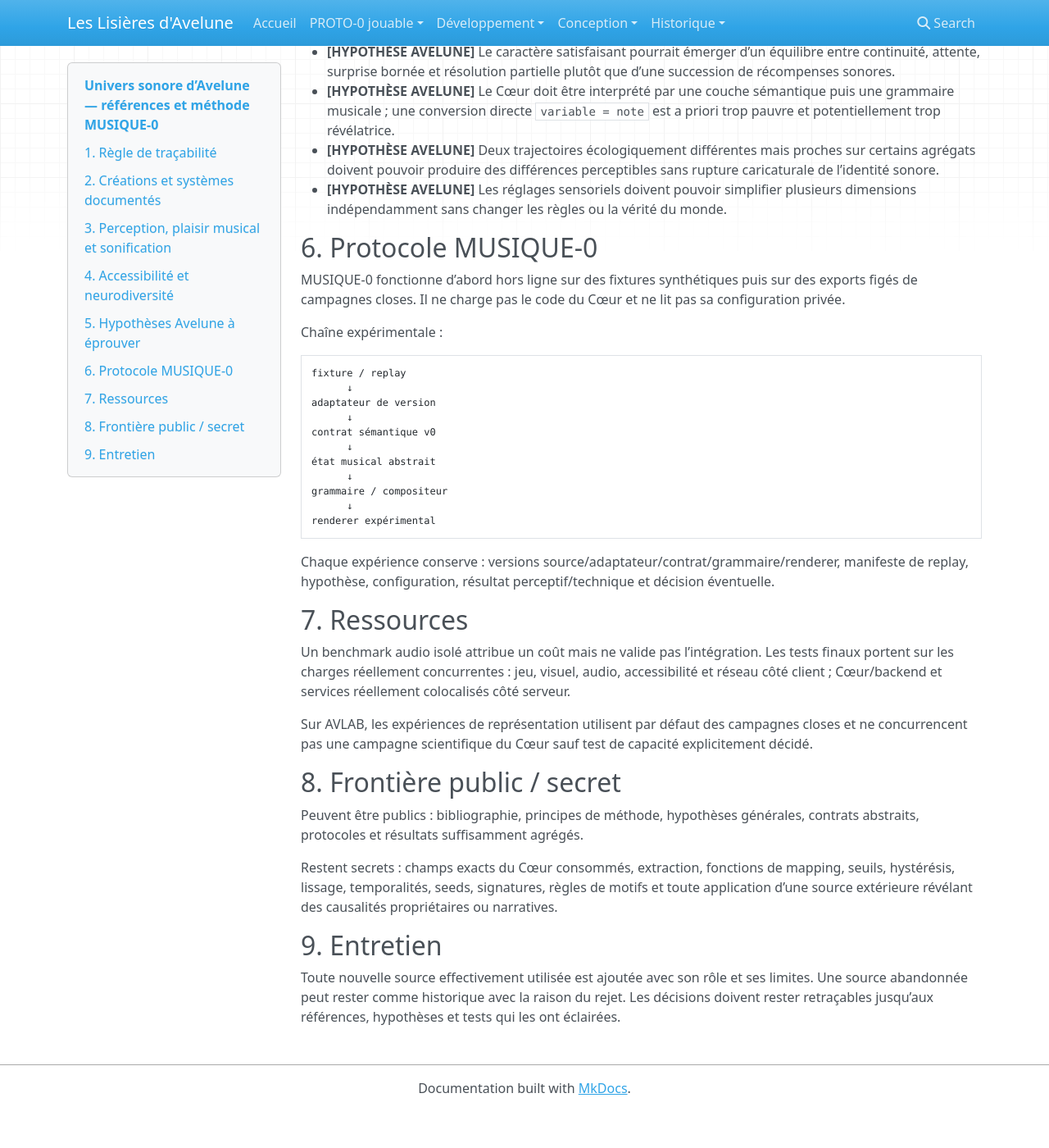
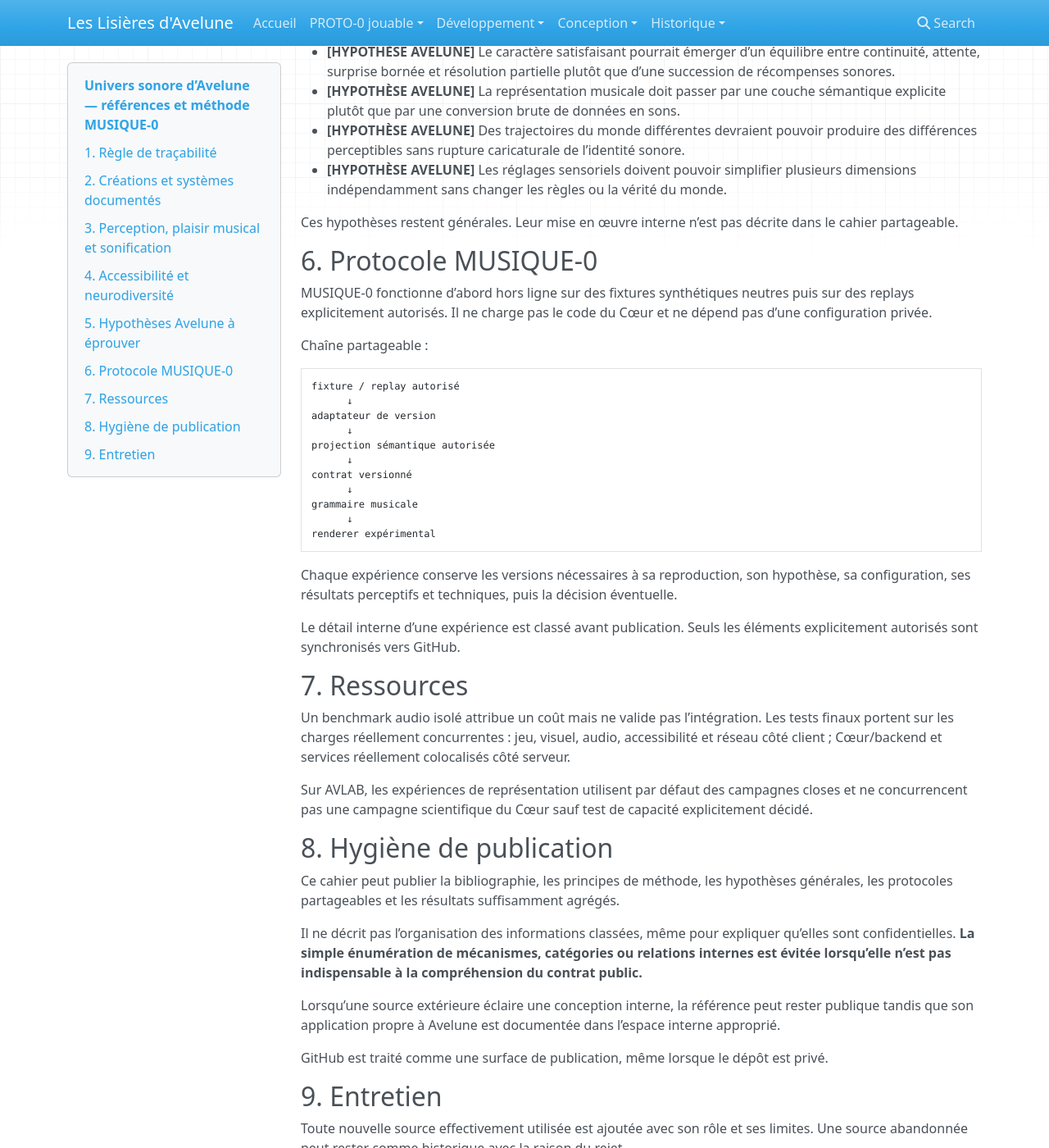
Before and after one commit to Abeliome-Officiel/les-lisieres-avelune, an MkDocs documentation site: the page built from docs/26_univers_sonore_references_methode.md, in a window 1280 px wide and 1400 px high, scrolled down 2694 px. Shown: the whole window at 82% size. Built offline with MkDocs 1.6.1, drawn with Linux system fonts in a browser that asks for light colours; nearby versions of some CDN libraries; before the commit the page ends 4049 px from its top, so only the background shows below that; some of the changed text lies outside the part shown.

Commit message:
docs: aligner les références MUSIQUE-0 avec l'hygiène CODEX

````diff
--- a/docs/26_univers_sonore_references_methode.md
+++ b/docs/26_univers_sonore_references_methode.md
@@ -1,7 +1,7 @@
 # Univers sonore d’Avelune — références et méthode MUSIQUE-0
 
-> **Statut : cahier partageable de recherche — v0.1**
-> Les sources extérieures sont partageables ; leur application exacte aux internes du Cœur peut rester secrète.
+> **Statut : cahier partageable de recherche — v0.2**
+> Les sources extérieures et leur rôle méthodologique peuvent être documentés ici ; seuls les éléments explicitement autorisés à la publication sont décrits.
 
 ## 1. Règle de traçabilité
 
@@ -18,26 +18,26 @@ Une référence n’est jamais une loi par autorité. Un précédent de créatio
 
 ### [RÉFÉRENCE] No Man’s Sky — système musical génératif
 
-Paul Weir, **“The Sound of 'No Man's Sky'”**, GDC 2017, GDC Vault.
+Paul Weir, **“The Sound of 'No Man's Sky'”**, Game Developers Conference, 2017, GDC Vault.
 Source : https://www.gdcvault.com/play/1024067/The-Sound-of-No-Man
 
-Intérêt pour Avelune : précédent d’un système de musique générative réactive associé à un univers procédural et alimenté par du matériau musical composé. La conférence décrit également le travail avec 65daysofstatic pour produire des paysages sonores génératifs.
+Intérêt : précédent documenté d’un système de musique générative associé à un univers procédural et alimenté par du matériau musical composé.
 
-Limite : l’architecture de No Man’s Sky n’est pas transposée telle quelle à Avelune ; le Cœur doit notamment rester indépendant de tout système sonore.
+Limite : l’architecture et l’esthétique de ce système ne sont pas transposées telles quelles à Avelune.
 
 ### [RÉFÉRENCE] Mini Metro — audio procédural
 
 Emily Short, Rich “Disasterpeace” Vreeland, Loren Schmidt, Innes McKendrick, **“Beyond Procedural Horizons: Exploring Different Uses of Procedural Content Generation”**, GDC 2018.
 Source : https://www.gdcvault.com/play/1025069/Beyond-Procedural-Horizons-Exploring-Different
 
-Intérêt : la session documente l’approche audio procédurale de *Mini Metro* comme exemple d’un son façonné par un système plutôt que par une simple lecture de pistes linéaires.
+Intérêt : exemple documenté d’un son façonné par un système plutôt que par une simple succession de pistes linéaires.
 
 ### [RÉFÉRENCE] 65daysofstatic — retour de créateurs
 
 65daysofstatic, **“No Man's Sky: Journeys - NEW ALBUM”**, 27 août 2025.
 Source : https://www.65daysofstatic.com/no-mans-sky-journeys-new-album/
 
-Intérêt : retour rétrospectif sur la création de bibliothèques et paysages sonores conçus pour être génératifs et continuellement changeants. Le retour insiste sur le fait que composer pour un système génératif appelle une logique différente de la composition linéaire.
+Intérêt : retour rétrospectif sur la création de bibliothèques et paysages sonores destinés à des environnements génératifs et continuellement changeants. Il rappelle que composer pour un système génératif appelle une logique différente de la composition linéaire.
 
 ## 3. Perception, plaisir musical et sonification
 
@@ -46,7 +46,7 @@ Intérêt : retour rétrospectif sur la création de bibliothèques et paysages
 Cheung, V. K. M. et al. (2019), **“Uncertainty and Surprise Jointly Predict Musical Pleasure and Amygdala, Hippocampus, and Auditory Cortex Activity”**, *Current Biology* 29(23), 4084–4092.e4.
 DOI : https://doi.org/10.1016/j.cub.2019.09.067
 
-Intérêt : le protocole montre une interaction entre incertitude et surprise dans le plaisir musical.
+Intérêt : le protocole étudié met en évidence une interaction entre incertitude et surprise dans le plaisir musical.
 Limite : ne pas convertir ce résultat en formule universelle du « satisfaisant ».
 
 ### [RÉFÉRENCE] Sonification Handbook / ICAD
@@ -54,7 +54,7 @@ Limite : ne pas convertir ce résultat en formule universelle du « satisfaisant
 Hermann, T.; Hunt, A.; Neuhoff, J. G. (dir.) (2011), **The Sonification Handbook**, Logos Verlag Berlin, ISBN 978-3-8325-2819-5.
 Point d’entrée ICAD : https://icad.org/new-to-auditory-displays/
 
-Intérêt : vocabulaire, méthodes et critères du domaine de la sonification/auditory display ; base méthodologique pour éviter les mappings arbitraires.
+Intérêt : vocabulaire, méthodes et critères du domaine de la sonification et de l’auditory display ; base méthodologique pour éviter des correspondances arbitraires.
 
 ### [RÉFÉRENCE] Information biologique perceptualisée par le son
 
@@ -68,7 +68,7 @@ Intérêt : précédent directement lié à la représentation sonore d’inform
 Ziemer, T.; Schultheis, H. (2022), **“PAMPAS: A PsychoAcoustical Method for the Perceptual Analysis of multidimensional Sonification”**, *Frontiers in Neuroscience* 16:930944.
 DOI : https://doi.org/10.3389/fnins.2022.930944
 
-Intérêt : incite à mesurer résolution perceptive, interférences et hystérésis au lieu de supposer qu’un mapping multidimensionnel est lisible.
+Intérêt : incite à mesurer la résolution perceptive, les interférences et les propriétés perceptives d’une représentation multidimensionnelle plutôt qu’à supposer qu’elle est lisible.
 
 ### [RÉFÉRENCE] Esthétique et mapping de données
 
@@ -91,37 +91,41 @@ Intérêt : une instruction ne doit pas reposer exclusivement sur une caractéri
 Ríos Llamas, C.; Camacho Vega, D. O.; Delgadillo Ramos, M. G. (2026), **“Light and sound hypersensitivity in autism spectrum disorder: a systematic review focusing on age and gender bias”**, *Frontiers in Psychiatry* 17:1771956.
 DOI : https://doi.org/10.3389/fpsyt.2026.1771956
 
-Intérêt : documenter l’hétérogénéité des sensibilités, l’habituation et les limites du corpus.
+Intérêt : documenter l’hétérogénéité des sensibilités et les limites du corpus.
 Limite : cette revue ne définit aucun « profil sonore autiste » et ne justifie aucun mode neuroA unique.
 
 ## 5. Hypothèses Avelune à éprouver
 
 - **[HYPOTHÈSE AVELUNE]** Le caractère satisfaisant pourrait émerger d’un équilibre entre continuité, attente, surprise bornée et résolution partielle plutôt que d’une succession de récompenses sonores.
-- **[HYPOTHÈSE AVELUNE]** Le Cœur doit être interprété par une couche sémantique puis une grammaire musicale ; une conversion directe `variable = note` est a priori trop pauvre et potentiellement trop révélatrice.
-- **[HYPOTHÈSE AVELUNE]** Deux trajectoires écologiquement différentes mais proches sur certains agrégats doivent pouvoir produire des différences perceptibles sans rupture caricaturale de l’identité sonore.
+- **[HYPOTHÈSE AVELUNE]** La représentation musicale doit passer par une couche sémantique explicite plutôt que par une conversion brute de données en sons.
+- **[HYPOTHÈSE AVELUNE]** Des trajectoires du monde différentes devraient pouvoir produire des différences perceptibles sans rupture caricaturale de l’identité sonore.
 - **[HYPOTHÈSE AVELUNE]** Les réglages sensoriels doivent pouvoir simplifier plusieurs dimensions indépendamment sans changer les règles ou la vérité du monde.
+
+Ces hypothèses restent générales. Leur mise en œuvre interne n’est pas décrite dans le cahier partageable.
 
 ## 6. Protocole MUSIQUE-0
 
-MUSIQUE-0 fonctionne d’abord hors ligne sur des fixtures synthétiques puis sur des exports figés de campagnes closes. Il ne charge pas le code du Cœur et ne lit pas sa configuration privée.
+MUSIQUE-0 fonctionne d’abord hors ligne sur des fixtures synthétiques neutres puis sur des replays explicitement autorisés. Il ne charge pas le code du Cœur et ne dépend pas d’une configuration privée.
 
-Chaîne expérimentale :
+Chaîne partageable :
 
 ```text
-fixture / replay
+fixture / replay autorisé
       ↓
 adaptateur de version
       ↓
-contrat sémantique v0
+projection sémantique autorisée
       ↓
-état musical abstrait
+contrat versionné
       ↓
-grammaire / compositeur
+grammaire musicale
       ↓
 renderer expérimental
 ```
 
-Chaque expérience conserve : versions source/adaptateur/contrat/grammaire/renderer, manifeste de replay, hypothèse, configuration, résultat perceptif/technique et décision éventuelle.
+Chaque expérience conserve les versions nécessaires à sa reproduction, son hypothèse, sa configuration, ses résultats perceptifs et techniques, puis la décision éventuelle.
+
+Le détail interne d’une expérience est classé avant publication. Seuls les éléments explicitement autorisés sont synchronisés vers GitHub.
 
 ## 7. Ressources
 
@@ -129,12 +133,18 @@ Un benchmark audio isolé attribue un coût mais ne valide pas l’intégration.
 
 Sur AVLAB, les expériences de représentation utilisent par défaut des campagnes closes et ne concurrencent pas une campagne scientifique du Cœur sauf test de capacité explicitement décidé.
 
-## 8. Frontière public / secret
+## 8. Hygiène de publication
 
-Peuvent être publics : bibliographie, principes de méthode, hypothèses générales, contrats abstraits, protocoles et résultats suffisamment agrégés.
+Ce cahier peut publier la bibliographie, les principes de méthode, les hypothèses générales, les protocoles partageables et les résultats suffisamment agrégés.
 
-Restent secrets : champs exacts du Cœur consommés, extraction, fonctions de mapping, seuils, hystérésis, lissage, temporalités, seeds, signatures, règles de motifs et toute application d’une source extérieure révélant des causalités propriétaires ou narratives.
+Il ne décrit pas l’organisation des informations classées, même pour expliquer qu’elles sont confidentielles. **La simple énumération de mécanismes, catégories ou relations internes est évitée lorsqu’elle n’est pas indispensable à la compréhension du contrat public.**
+
+Lorsqu’une source extérieure éclaire une conception interne, la référence peut rester publique tandis que son application propre à Avelune est documentée dans l’espace interne approprié.
+
+GitHub est traité comme une surface de publication, même lorsque le dépôt est privé.
 
 ## 9. Entretien
 
-Toute nouvelle source effectivement utilisée est ajoutée avec son rôle et ses limites. Une source abandonnée peut rester comme historique avec la raison du rejet. Les décisions doivent rester retraçables jusqu’aux références, hypothèses et tests qui les ont éclairées.
+Toute nouvelle source effectivement utilisée est ajoutée avec son rôle et ses limites. Une source abandonnée peut rester comme historique avec la raison du rejet.
+
+Les décisions doivent rester retraçables jusqu’aux références, hypothèses et tests qui les ont éclairées, sans prétendre qu’une publication extérieure prouve à elle seule qu’une solution convient à Avelune.
````
